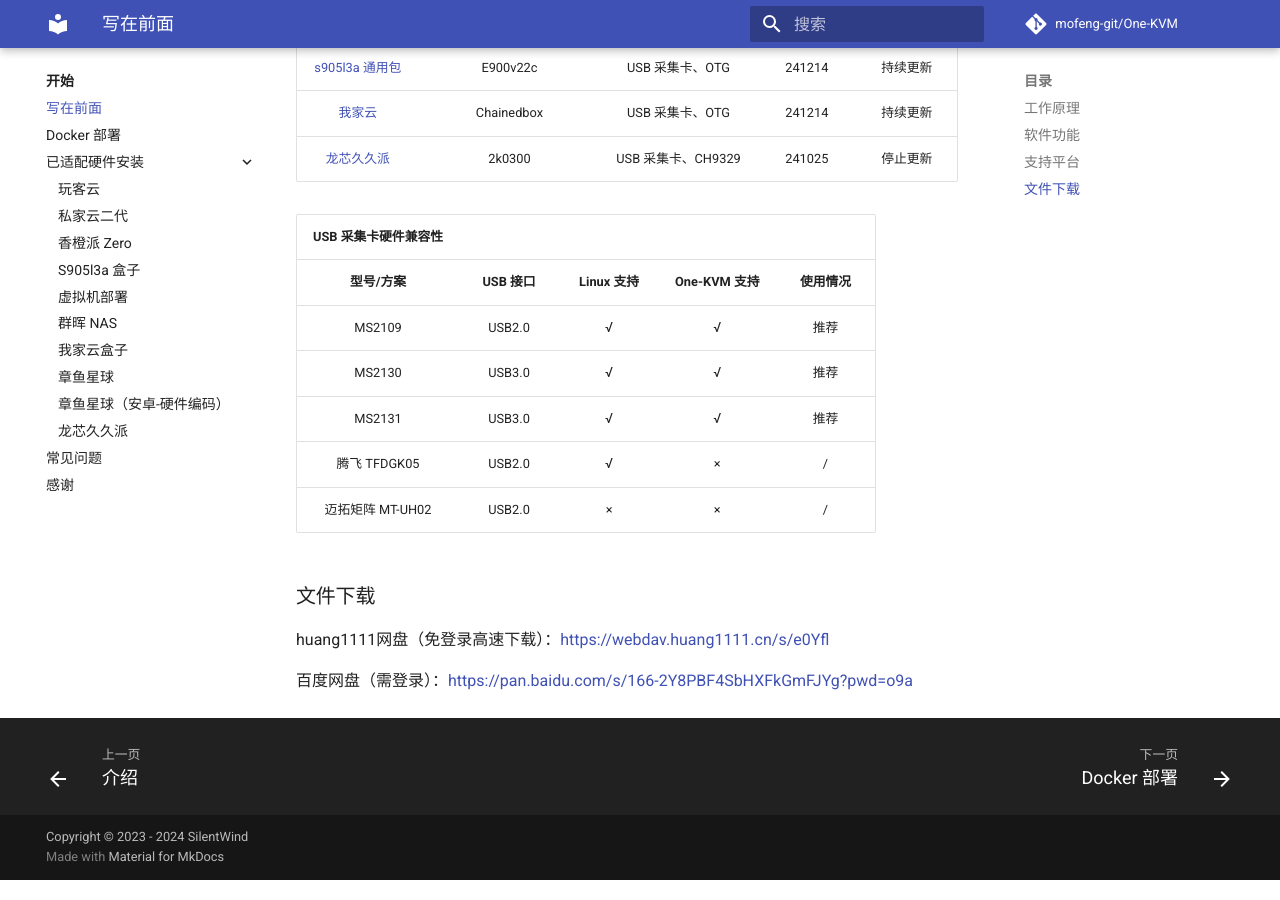
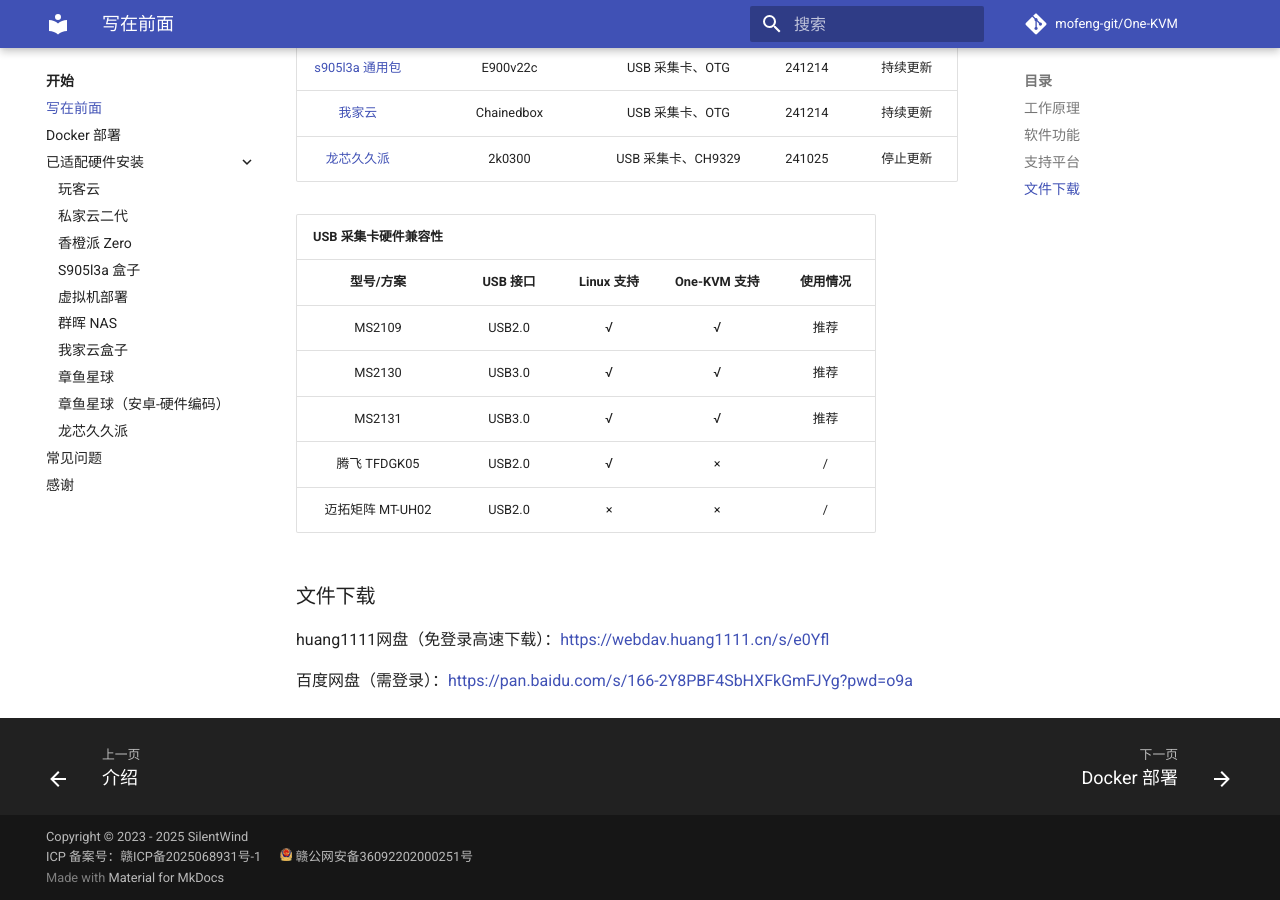
Before and after one commit to mofeng-git/One-KVM_WEB, an MkDocs documentation site: the page built from docs/prepare.md, in a window 1280 px wide and 900 px high, scrolled down 2146 px. Built offline with MkDocs 1.6.1 and Material for MkDocs 9.7.7, drawn with Linux system fonts in a browser that asks for light colours; comment, search, counter and statistics services are not loaded.

Commit message:
更新版权信息

```diff
--- a/mkdocs.yml
+++ b/mkdocs.yml
@@ -44,10 +44,11 @@ markdown_extensions:
 repo_url: https://github.com/mofeng-git/One-KVM
 repo_name: mofeng-git/One-KVM
 
-copyright: Copyright &copy; 2023 - 2024 SilentWind
+copyright: Copyright &copy; 2023 - 2025 SilentWind <br> ICP 备案号：<a href="https://beian.miit.gov.cn/" target="_blank">赣ICP备2025068931号-1</a> &emsp; <img src="/img/beian.png" alt="公安备案" width="12" height="12"> 赣公网安备36092202000251号
+
 
 extra_javascript:
-    - 'js/baidu-tongji.js'
+  - 'js/baidu-tongji.js'
 
 
 plugins:
```
Also changed, not shown: docs/img/beian.png (added).
